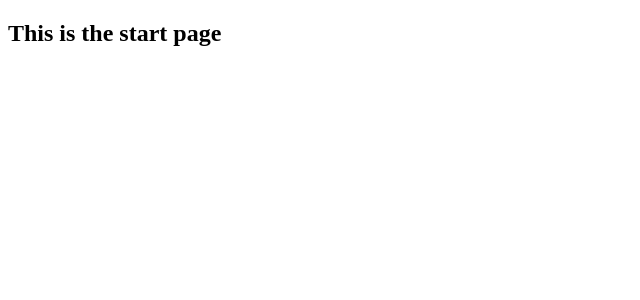
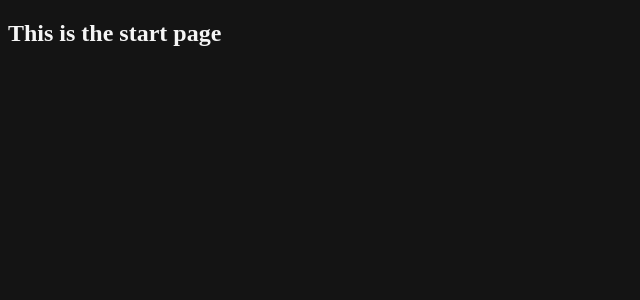
Before and after one commit to AnBC22/nerdology-game, a React (Vite) app in the folder nerdology/: page / in a window 1280 px wide. Shown: the top 300 px of the page, without its empty margins (0-640 px from the left). Built offline with nearby package versions, Linux system fonts and the light colour scheme.

Commit message:
Added basic styles for the body

```diff
--- a/nerdology/src/index.css
+++ b/nerdology/src/index.css
@@ -47,3 +47,10 @@ article ul {
   [type=checkbox] {
       cursor: pointer;
   }
+
+  /* */
+
+  body {
+    background-color: #141414;
+    color: whitesmoke;
+  }
```
